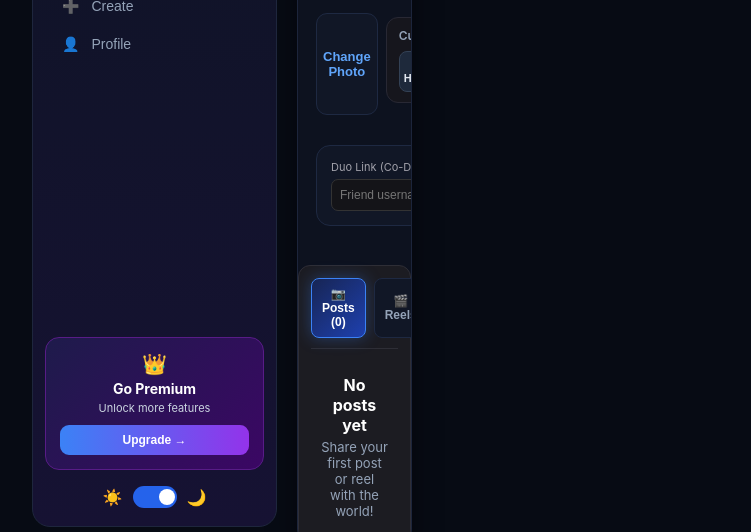
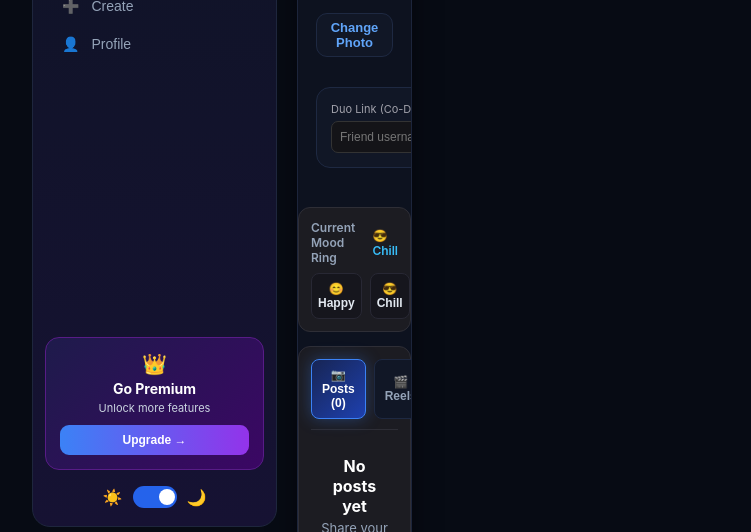
Before and after one commit to apurbabiswas061176-beep/momento.web, a plain HTML site: page index.html in a window 1280 px wide. Shown: the part 757-1289 px from the top of the page, without its empty margins (264-1015 px from the left). Drawn offline with Linux system fonts and the light colour scheme.

Commit message:
Place 5 Moods bar above Posts/Reels and add glowing DP mood ring

```diff
--- a/index.html
+++ b/index.html
@@ -707,21 +707,7 @@
         </div>
         <div style="display:flex;gap:8px;margin-top:8px;">
         <input type="file" id="quickAvatarInput" accept="image/*" style="display:none;" onchange="handleQuickAvatarUpload(event)" />
-        <button type="button" onclick="document.getElementById('quickAvatarInput').click()" class="btn-photo-bar">Change Photo</button>
-      <!-- 5 Moods Selector -->
-      <div id="moodSelectorBox" style="margin:12px 0;background:#16161d;border:1px solid #282834;border-radius:12px;padding:10px 12px;">
-        <div style="display:flex;justify-content:space-between;align-items:center;margin-bottom:8px;">
-          <span style="font-size:12px;font-weight:600;color:#94a3b8;">Current Mood</span>
-          <span id="activeMoodLabel" style="font-size:11px;color:#38bdf8;font-weight:600;">&#128526; Chill</span>
-        </div>
-        <div style="display:grid;grid-template-columns:repeat(5,1fr);gap:6px;">
-          <button type="button" class="mood-pill" onclick="setUserMood('&#128522; Happy', this)" style="padding:7px 4px;border-radius:8px;background:#1e293b;border:1px solid #334155;color:#e2e8f0;font-size:11px;cursor:pointer;margin:0;">&#128522; Happy</button>
-          <button type="button" class="mood-pill" onclick="setUserMood('&#128526; Chill', this)" style="padding:7px 4px;border-radius:8px;background:linear-gradient(135deg,#172554,#1e3a8a);border:1px solid #3b82f6;color:#fff;font-size:11px;cursor:pointer;margin:0;">&#128526; Chill</button>
-          <button type="button" class="mood-pill" onclick="setUserMood('&#128293; Hype', this)" style="padding:7px 4px;border-radius:8px;background:#1e293b;border:1px solid #334155;color:#e2e8f0;font-size:11px;cursor:pointer;margin:0;">&#128293; Hype</button>
-          <button type="button" class="mood-pill" onclick="setUserMood('&#127911; Focus', this)" style="padding:7px 4px;border-radius:8px;background:#1e293b;border:1px solid #334155;color:#e2e8f0;font-size:11px;cursor:pointer;margin:0;">&#127911; Focus</button>
-          <button type="button" class="mood-pill" onclick="setUserMood('&#127769; Lowkey', this)" style="padding:7px 4px;border-radius:8px;background:#1e293b;border:1px solid #334155;color:#e2e8f0;font-size:11px;cursor:pointer;margin:0;">&#127769; Lowkey</button>
-        </div>
-      </div></div>
+        <button type="button" onclick="document.getElementById('quickAvatarInput').click()" class="btn-photo-bar">Change Photo</button></div>
       <div style="display:flex;gap:8px;margin-top:8px;">
   <button type="button" onclick="toggleProfileDrawer('friendLinkBox')" style="flex:1;margin:0;background:#18181f;border:1px solid #2a2a35;color:#cbd5e1;border-radius:8px;padding:6px 10px;font-size:12px;font-weight:600;display:flex;align-items:center;justify-content:center;gap:6px;">
     <span>Duo Link (Co-DP)</span><span style="color:#60a5fa;font-size:11px;">&#9662;</span>
@@ -764,6 +750,21 @@
 </div>
 
       </div><!-- End Duo+Memories Side-by-Side Row -->
+
+            <!-- 5 Moods Selector -->
+      <div id="moodSelectorBox" style="width:100%;box-sizing:border-box;margin:14px 0 0 0;background:#1c1c22;border:1px solid #2e2e36;border-radius:12px;padding:12px;">
+        <div style="display:flex;justify-content:space-between;align-items:center;margin-bottom:8px;">
+          <span style="font-size:12px;font-weight:600;color:#94a3b8;">Current Mood Ring</span>
+          <span id="activeMoodLabel" style="font-size:12px;color:#38bdf8;font-weight:600;">&#128526; Chill</span>
+        </div>
+        <div style="display:grid;grid-template-columns:repeat(5,1fr);gap:8px;">
+          <button type="button" class="mood-pill" data-mood="&#128522; Happy" onclick="setUserMood('&#128522; Happy', '#facc15', this)" style="padding:8px 6px;border-radius:8px;background:#16161d;border:1px solid #282834;color:#e2e8f0;font-size:12px;font-weight:600;cursor:pointer;margin:0;">&#128522; Happy</button>
+          <button type="button" class="mood-pill" data-mood="&#128526; Chill" onclick="setUserMood('&#128526; Chill', '#38bdf8', this)" style="padding:8px 6px;border-radius:8px;background:linear-gradient(135deg,#172554,#1e3a8a);border:1px solid #38bdf8;color:#fff;font-size:12px;font-weight:600;cursor:pointer;margin:0;">&#128526; Chill</button>
+          <button type="button" class="mood-pill" data-mood="&#128293; Hype" onclick="setUserMood('&#128293; Hype', '#f97316', this)" style="padding:8px 6px;border-radius:8px;background:#16161d;border:1px solid #282834;color:#e2e8f0;font-size:12px;font-weight:600;cursor:pointer;margin:0;">&#128293; Hype</button>
+          <button type="button" class="mood-pill" data-mood="&#127911; Focus" onclick="setUserMood('&#127911; Focus', '#a855f7', this)" style="padding:8px 6px;border-radius:8px;background:#16161d;border:1px solid #282834;color:#e2e8f0;font-size:12px;font-weight:600;cursor:pointer;margin:0;">&#127911; Focus</button>
+          <button type="button" class="mood-pill" data-mood="&#127769; Lowkey" onclick="setUserMood('&#127769; Lowkey', '#10b981', this)" style="padding:8px 6px;border-radius:8px;background:#16161d;border:1px solid #282834;color:#e2e8f0;font-size:12px;font-weight:600;cursor:pointer;margin:0;">&#127769; Lowkey</button>
+        </div>
+      </div>
 
       <div id="profileGridSection" style="width:100%;box-sizing:border-box;margin:14px 0 0 0;background:#1c1c22;border:1px solid #2e2e36;border-radius:12px;padding:12px;">
         <div style="display:flex;gap:8px;margin-bottom:12px;border-bottom:1px solid #2e2e36;padding-bottom:10px;">
@@ -1860,25 +1861,54 @@ async function loadLiveRightWidgets() {
 window.addEventListener("load", () => { loadLiveRightWidgets(); setInterval(loadLiveRightWidgets, 4000); });
 </script>
 <script>
-function setUserMood(moodText, btn) {
-  document.getElementById('activeMoodLabel').innerHTML = moodText;
+function applyDpMoodRing(ringColor) {
+  const dpCandidates = document.querySelectorAll('#profileAvatar, #myProfileAvatar, #profilePic, .profile-avatar, #profileSection img, #profileView img');
+  let targetDp = dpCandidates[0];
+  if (!targetDp) {
+    // Fallback: grab the circular avatar element inside the top profile header
+    document.querySelectorAll('img, div').forEach(el => {
+      const r = el.getBoundingClientRect();
+      if (!targetDp && r.width >= 60 && r.width <= 130 && Math.abs(r.width - r.height) < 6 && getComputedStyle(el).borderRadius.includes('50')) {
+        targetDp = el;
+      }
+    });
+  }
+  if (targetDp) {
+    targetDp.style.transition = 'box-shadow 0.3s ease, border-color 0.3s ease';
+    targetDp.style.border = '3px solid ' + ringColor;
+    targetDp.style.boxShadow = '0 0 0 3px ' + ringColor + '55, 0 0 18px ' + ringColor;
+  }
+}
+
+function setUserMood(moodText, ringColor, btn) {
+  const label = document.getElementById('activeMoodLabel');
+  if (label) {
+    label.innerHTML = moodText;
+    label.style.color = ringColor;
+  }
   localStorage.setItem('momento_user_mood', moodText);
+  localStorage.setItem('momento_user_mood_color', ringColor);
+  applyDpMoodRing(ringColor);
+
   document.querySelectorAll('.mood-pill').forEach(b => {
-    b.style.background = '#1e293b';
-    b.style.border = '1px solid #334155';
+    b.style.background = '#16161d';
+    b.style.border = '1px solid #282834';
     b.style.color = '#e2e8f0';
   });
   if (btn) {
-    btn.style.background = 'linear-gradient(135deg,#172554,#1e3a8a)';
-    btn.style.border = '1px solid #3b82f6';
+    btn.style.background = ringColor + '28';
+    btn.style.border = '1px solid ' + ringColor;
     btn.style.color = '#fff';
   }
 }
+
 window.addEventListener('DOMContentLoaded', () => {
-  const saved = localStorage.getItem('momento_user_mood');
-  if (saved && document.getElementById('activeMoodLabel')) {
-    document.getElementById('activeMoodLabel').innerHTML = saved;
-  }
+  const savedMood = localStorage.getItem('momento_user_mood') || '&#128526; Chill';
+  const savedColor = localStorage.getItem('momento_user_mood_color') || '#38bdf8';
+  setTimeout(() => {
+    const matchingBtn = Array.from(document.querySelectorAll('.mood-pill')).find(b => b.innerHTML.trim() === savedMood.trim());
+    setUserMood(savedMood, savedColor, matchingBtn);
+  }, 200);
 });
 </script>
 </body>
```
